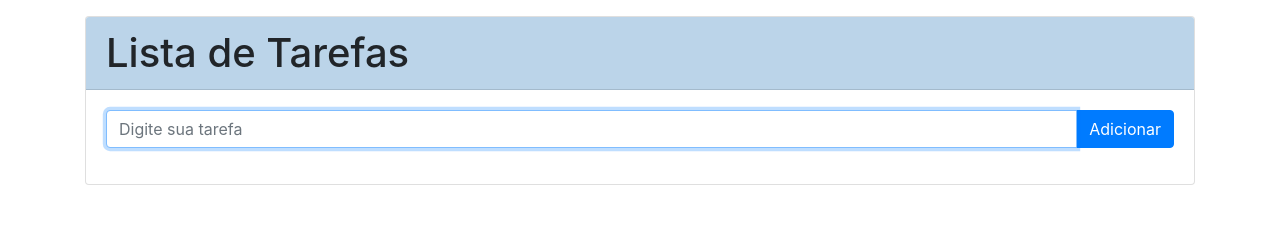
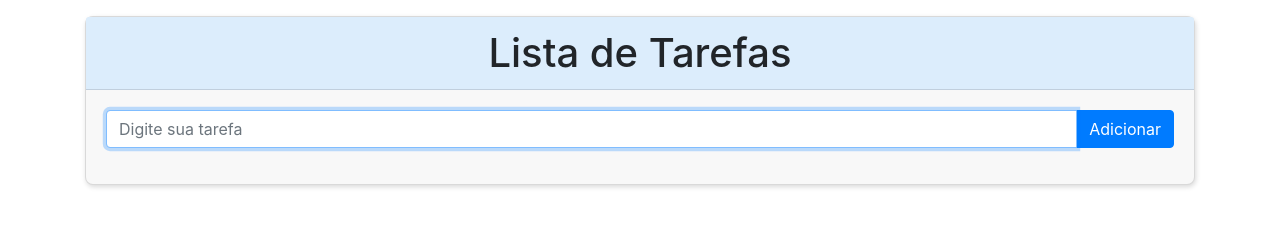
Before and after one commit to pedrovazs/lista-de-tarefas-simples, a plain HTML site: page index.html in a window 1280 px wide. Drawn offline with nearby package versions, Linux system fonts and the light colour scheme.

Commit message:
Mudanças de cor do background dos cards

```diff
--- a/css/styles.css
+++ b/css/styles.css
@@ -1,7 +1,19 @@
 .card {
+    background-color: rgb(248, 248, 248);
     margin-top: 1rem;
+    margin-bottom: 1.25rem;
+    box-shadow: 1px 2px 5px rgba(0, 0, 0, .15);
+    border-radius: .5rem;
 }
 
 .card-header {
-    background-color: rgb(187, 212, 233);
+    background-color: rgb(220, 237, 252);
+    text-align: center;
+    border-radius: .5rem;
 }
+
+#lista :hover{
+    background-color: rgb(245, 255, 252);
+    box-shadow: 1px 2px 5px rgba(0, 0, 0, .15);
+
+}
```
